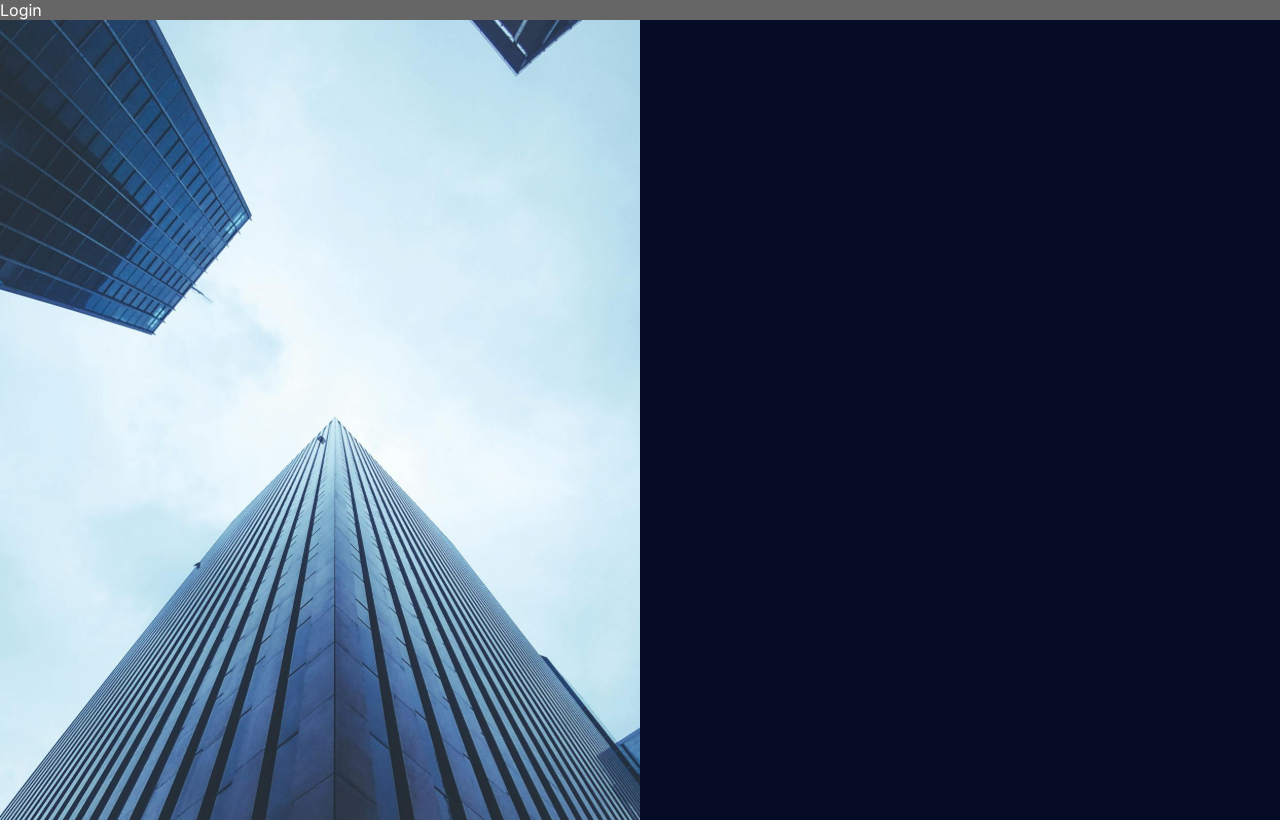
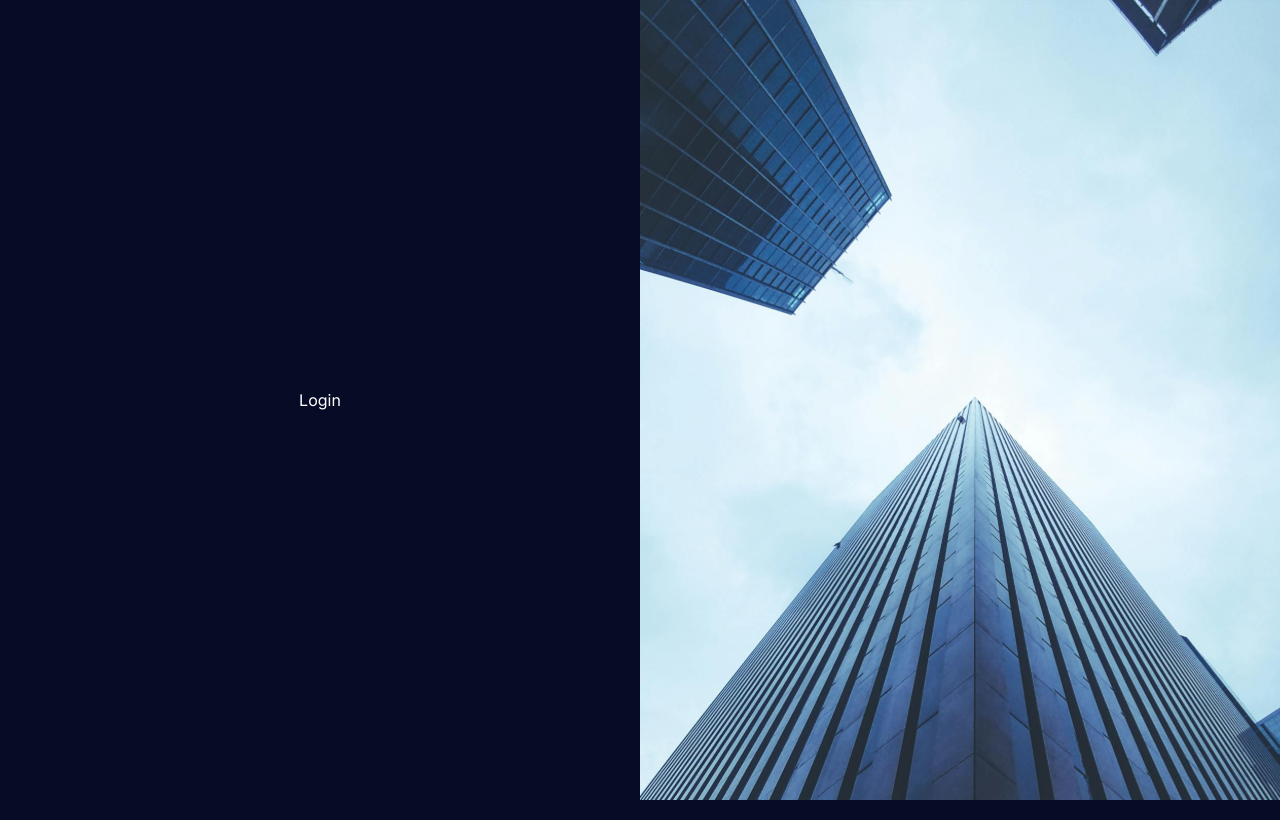
Before and after one commit to JPAzeverde/dashboards-vendas-dnc, a React (Vite) app: page / in a window 1280 px wide. Built offline with nearby package versions, Linux system fonts and the light colour scheme.

Commit message:
Feat: Material UI insert

```diff
--- a/package.json
+++ b/package.json
@@ -10,6 +10,9 @@
     "preview": "vite preview"
   },
   "dependencies": {
+    "@emotion/react": "^11.14.0",
+    "@emotion/styled": "^11.14.0",
+    "@mui/material": "^7.1.1",
     "@types/styled-components": "^5.1.34",
     "react": "^19.1.0",
     "react-dom": "^19.1.0",
--- /dev/null
+++ b/src/componnents/BannerImage.tsx
@@ -0,0 +1,8 @@
+import styled from "styled-components"
+
+export const BannerImage = styled.div`
+    background-image: url(/LoginImage.svg);
+    background-size:cover;
+    height:100vh;
+    width:50vw;
+`
--- /dev/null
+++ b/src/componnents/index.ts
@@ -0,0 +1 @@
+export * from './BannerImage'
--- a/src/pages/Login.tsx
+++ b/src/pages/Login.tsx
@@ -1,22 +1,38 @@
-import styled from 'styled-components'
+import { Box, Grid } from '@mui/material'
+import { BannerImage } from '@/componnents'
 
-const LoginArea = styled.div`
-    background: #666;
-`
 
-const LoginImage = styled.div`
-    background-image: url(/LoginImage.svg);
-    background-size:cover;
-    height:100vh;
-    width:50vw;
-`
+
 
 function Login() {
   return (
-    <>
-    <LoginArea>Login</LoginArea>
-    <LoginImage />
-    </>
+     <Box>
+      <Grid container>
+        <Grid
+          size={{
+            xs: 12,
+            sm: 6,
+            md: 6
+          }}
+          sx={{
+            alignItems:'center',
+            justifyContent:'center',
+            display:'flex',
+            height:'100vh'
+          }}>
+            Login
+        </Grid>
+        <Grid
+          size={{
+            sm: 6,
+          }}
+          sx={{
+            display:{xs:'none',sm:'block'},
+          }}>
+            <BannerImage />
+        </Grid>
+      </Grid>
+    </Box>
   );
 }
 
--- a/src/pages/Registration.tsx
+++ b/src/pages/Registration.tsx
@@ -1,20 +1,38 @@
-import styled from 'styled-components'
+import { Box, Container, Grid } from '@mui/material'
+import { BannerImage } from '@/componnents'
 
-const RegistrationArea = styled.div`
-    background: red;
-`
-const RegistrationImage = styled.div`
-    background-image: url(/LoginImage.svg);
-    background-size:cover;
-    height:100vh;
-    width:50vw;
-`
 
 function Registration() {
   return (
     <>
-    <RegistrationArea></RegistrationArea>
-    <RegistrationImage />
+
+
+    <Box>
+      <Grid container>
+        <Grid
+          size={{
+            xs: 12,
+            sm: 6,
+            md: 6
+          }}
+          sx={{
+            alignItems:'center',
+            justifyContent:'center',
+            display:'flex',
+            height:'100vh'
+          }}>
+        </Grid>
+        <Grid
+          size={{
+            sm: 6,
+          }}
+          sx={{
+            display:{xs:'none',sm:'block'},
+          }}>
+          <BannerImage />
+        </Grid>
+      </Grid>
+    </Box>
     </>
   );
 }
--- a/tsconfig.app.json
+++ b/tsconfig.app.json
@@ -8,7 +8,7 @@
     "skipLibCheck": true,
     "baseUrl": ".",
     "paths": {
-      "@*": ["src/*"]
+      "@/*": ["src/*"]
     },
 
     /* Bundler mode */
--- a/vite.config.ts
+++ b/vite.config.ts
@@ -5,6 +5,9 @@ import path from 'path'
 // https://vite.dev/config/
 export default defineConfig({
   plugins: [react()],
+  optimizeDeps:{
+    include:['@emotion/styled']
+  },
   resolve: {
     alias: {
       '@': path.resolve(__dirname, './src') }
```
Also changed, not shown: 1 other file (tests, documents, lock files or other folders).
